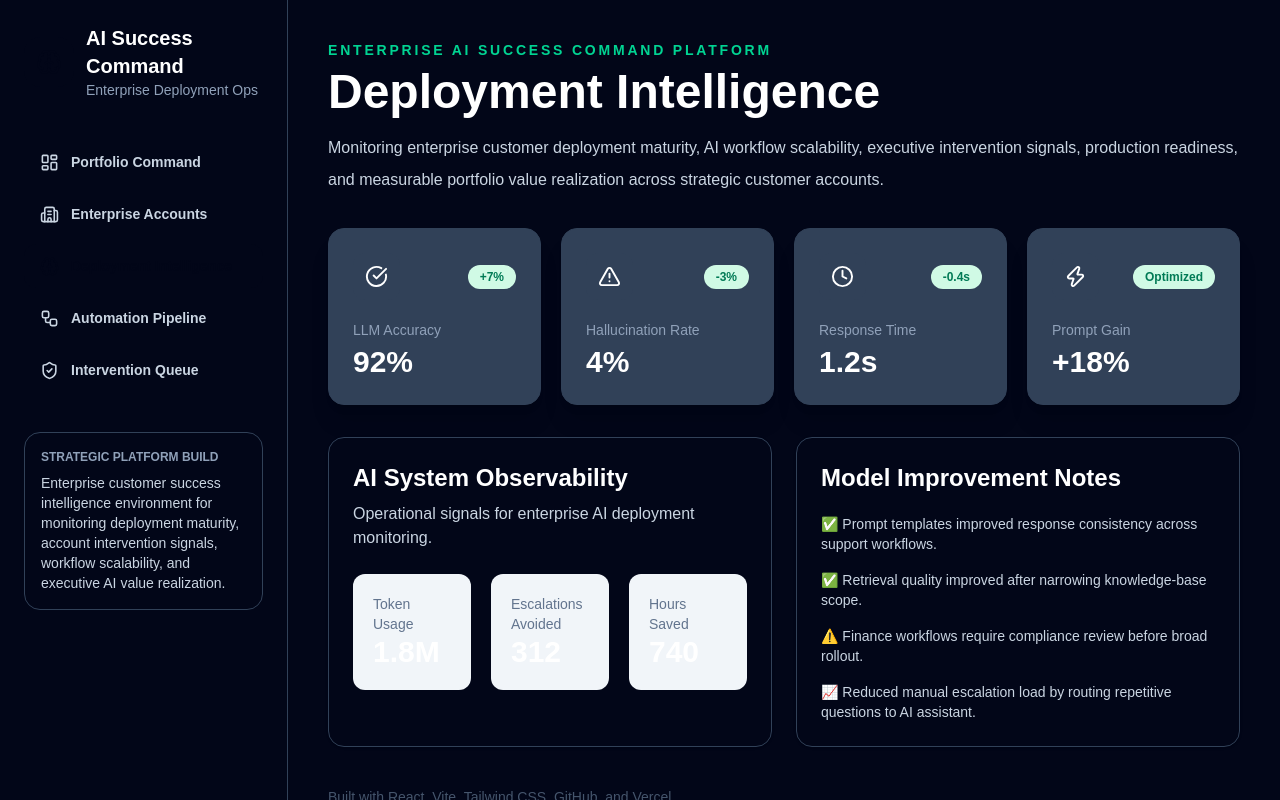
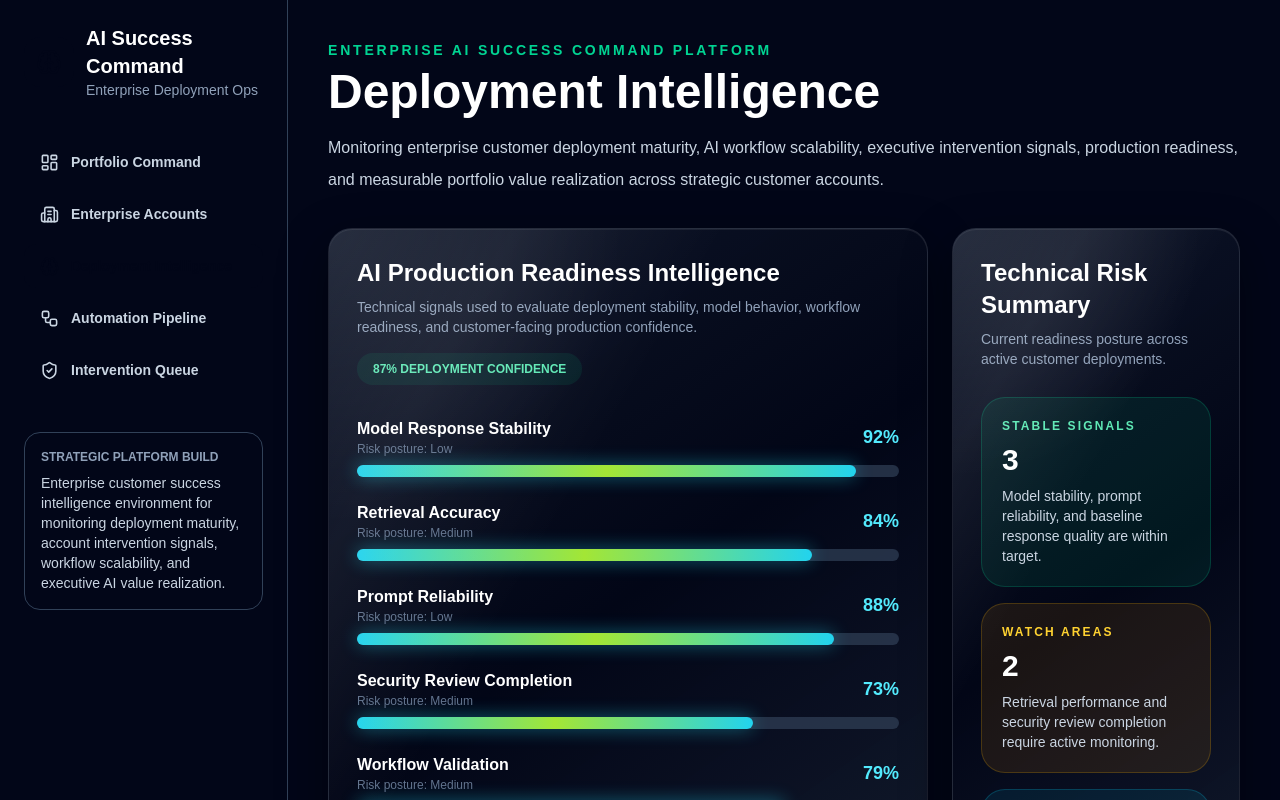
Before and after one commit to jtorres507-rgb/openai-ai-command-dashboard, a React (Vite) app: page / in a window 1280 px wide. Both pictures are taken after a click on the button "Deployment Intelligence". Shown: the top 800 px of the page. Built offline with nearby package versions, Linux system fonts and the light colour scheme.

Commit message:
Upgrade deployment intelligence into technical readiness view

```diff
--- a/src/App.jsx
+++ b/src/App.jsx
@@ -504,54 +504,162 @@ function CustomerHealth() {
 }
 
 function AIPerformance() {
-  const modelMetrics = [
-    { title: "LLM Accuracy", value: "92%", change: "+7%", icon: CheckCircle },
-    { title: "Hallucination Rate", value: "4%", change: "-3%", icon: AlertTriangle },
-    { title: "Response Time", value: "1.2s", change: "-0.4s", icon: Clock },
-    { title: "Prompt Gain", value: "+18%", change: "Optimized", icon: Zap },
+  const readinessSignals = [
+    { label: "Model Response Stability", value: 92, risk: "Low" },
+    { label: "Retrieval Accuracy", value: 84, risk: "Medium" },
+    { label: "Prompt Reliability", value: 88, risk: "Low" },
+    { label: "Security Review Completion", value: 73, risk: "Medium" },
+    { label: "Workflow Validation", value: 79, risk: "Medium" },
+  ];
+
+  const productionBlockers = [
+    {
+      blocker: "Finance document workflow awaiting security approval",
+      severity: "Medium",
+      owner: "Solutions + Security",
+      action: "Complete policy review before production expansion",
+    },
+    {
+      blocker: "Legal services pilot blocked by compliance interpretation",
+      severity: "High",
+      owner: "Deployment Lead",
+      action: "Escalate executive sponsor alignment",
+    },
+    {
+      blocker: "Retrieval latency elevated during high-volume support windows",
+      severity: "Medium",
+      owner: "AI Platform",
+      action: "Tune retrieval timeout and cache priority intents",
+    },
   ];
 
   return (
-    <>
-      <div className="grid gap-5 md:grid-cols-2 xl:grid-cols-4">
-        {modelMetrics.map((item) => (
-          <MetricCard key={item.title} {...item} />
+    <div className="grid gap-6 xl:grid-cols-12">
+      <div className={`${metalPanel} xl:col-span-8 p-7`}>
+        <div className="flex flex-wrap items-start justify-between gap-4">
+          <div>
+            <h2 className="text-2xl font-bold text-white">
+              AI Production Readiness Intelligence
+            </h2>
+            <p className="mt-2 text-sm text-slate-400">
+              Technical signals used to evaluate deployment stability, model behavior,
+              workflow readiness, and customer-facing production confidence.
+            </p>
+          </div>
+
+          <span className="rounded-full bg-emerald-500/10 px-4 py-2 text-xs font-bold text-emerald-300">
+            87% DEPLOYMENT CONFIDENCE
+          </span>
+        </div>
+
+        <div className="mt-8 space-y-6">
+          {readinessSignals.map((signal) => (
+            <div key={signal.label}>
+              <div className="mb-2 flex items-center justify-between">
+                <div>
+                  <p className="font-semibold text-white">{signal.label}</p>
+                  <p className="text-xs text-slate-500">Risk posture: {signal.risk}</p>
+                </div>
+                <p className="text-lg font-bold text-cyan-300">{signal.value}%</p>
+              </div>
+
+              <div className="h-3 rounded-full bg-slate-700/70">
+                <div
+                  className="h-3 rounded-full bg-[linear-gradient(90deg,#22d3ee,#a3e635,#22d3ee)] shadow-[0_0_18px_rgba(34,211,238,0.45)]"
+                  style={{ width: `${signal.value}%` }}
+                />
+              </div>
+            </div>
           ))}
         </div>
+      </div>
 
-      <div className="mt-8 grid gap-6 xl:grid-cols-2">
-        <div className="rounded-2xl border border-slate-700 bg-slate-950 p-6 shadow-sm">
-          <h2 className="text-2xl font-bold">AI System Observability</h2>
-          <p className="mt-2 text-slate-300">
-            Operational signals for enterprise AI deployment monitoring.
+      <div className={`${metalPanel} xl:col-span-4 p-7`}>
+        <h2 className="text-2xl font-bold text-white">Technical Risk Summary</h2>
+        <p className="mt-2 text-sm text-slate-400">
+          Current readiness posture across active customer deployments.
         </p>
-          <div className="mt-6 grid gap-5 md:grid-cols-3">
-            <div className="rounded-xl bg-slate-100 p-5">
-              <p className="text-sm text-slate-500">Token Usage</p>
-              <p className="text-3xl font-bold">1.8M</p>
+
+        <div className="mt-7 space-y-4">
+          <div className="rounded-3xl border border-emerald-400/20 bg-emerald-500/10 p-5">
+            <p className="text-xs font-bold uppercase tracking-[0.18em] text-emerald-300">
+              Stable Signals
+            </p>
+            <p className="mt-2 text-3xl font-bold text-white">3</p>
+            <p className="mt-2 text-sm text-slate-300">
+              Model stability, prompt reliability, and baseline response quality are within target.
+            </p>
           </div>
-            <div className="rounded-xl bg-slate-100 p-5">
-              <p className="text-sm text-slate-500">Escalations Avoided</p>
-              <p className="text-3xl font-bold">312</p>
+
+          <div className="rounded-3xl border border-amber-400/20 bg-amber-500/10 p-5">
+            <p className="text-xs font-bold uppercase tracking-[0.18em] text-amber-300">
+              Watch Areas
+            </p>
+            <p className="mt-2 text-3xl font-bold text-white">2</p>
+            <p className="mt-2 text-sm text-slate-300">
+              Retrieval performance and security review completion require active monitoring.
+            </p>
           </div>
-            <div className="rounded-xl bg-slate-100 p-5">
-              <p className="text-sm text-slate-500">Hours Saved</p>
-              <p className="text-3xl font-bold">740</p>
+
+          <div className="rounded-3xl border border-cyan-400/20 bg-cyan-500/10 p-5">
+            <p className="text-xs font-bold uppercase tracking-[0.18em] text-cyan-300">
+              Recommended Next Step
+            </p>
+            <p className="mt-2 text-sm leading-7 text-slate-300">
+              Prioritize retrieval tuning before expanding into document-heavy customer workflows.
+            </p>
           </div>
         </div>
       </div>
 
-        <div className="rounded-2xl border border-slate-700 bg-slate-950 p-6 text-white shadow-sm">
-          <h2 className="text-2xl font-bold">Model Improvement Notes</h2>
-          <div className="mt-5 space-y-4 text-sm text-slate-300">
-            <p>✅ Prompt templates improved response consistency across support workflows.</p>
-            <p>✅ Retrieval quality improved after narrowing knowledge-base scope.</p>
-            <p>⚠️ Finance workflows require compliance review before broad rollout.</p>
-            <p>📈 Reduced manual escalation load by routing repetitive questions to AI assistant.</p>
+      <div className={`${metalPanel} xl:col-span-12 p-7`}>
+        <div className="flex flex-wrap items-center justify-between gap-4">
+          <div>
+            <h2 className="text-2xl font-bold text-white">Production Blocker Matrix</h2>
+            <p className="mt-2 text-sm text-slate-400">
+              Active deployment constraints requiring technical, security, or executive intervention.
+            </p>
+          </div>
+
+          <span className="rounded-full bg-cyan-500/10 px-4 py-2 text-xs font-bold text-cyan-300">
+            ACTIVE DEPLOYMENT REVIEW
+          </span>
+        </div>
+
+        <div className="mt-7 grid gap-4">
+          {productionBlockers.map((item) => (
+            <div
+              key={item.blocker}
+              className="grid gap-5 rounded-3xl border border-white/10 bg-black/20 p-5 lg:grid-cols-12 lg:items-center"
+            >
+              <div className="lg:col-span-5">
+                <p className="text-xs font-bold uppercase tracking-[0.18em] text-slate-500">
+                  Blocker
+                </p>
+                <h3 className="mt-2 font-bold text-white">{item.blocker}</h3>
+              </div>
+
+              <div className="lg:col-span-2">
+                <p className="text-xs text-slate-500">Severity</p>
+                <div className="mt-2">
+                  <Pill value={item.severity} />
+                </div>
+              </div>
+
+              <div className="lg:col-span-2">
+                <p className="text-xs text-slate-500">Owner</p>
+                <p className="mt-1 text-sm font-semibold text-slate-200">{item.owner}</p>
+              </div>
+
+              <div className="lg:col-span-3">
+                <p className="text-xs text-slate-500">Required Action</p>
+                <p className="mt-1 text-sm font-semibold text-slate-200">{item.action}</p>
+              </div>
+            </div>
+          ))}
         </div>
       </div>
     </div>
-    </>
   );
 }
 
```
Lines whose indentation alone changed are shown as unchanged.
